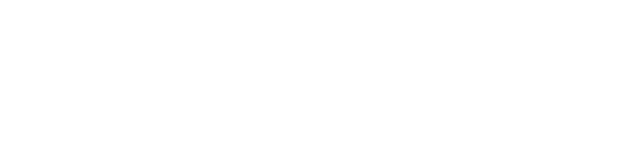
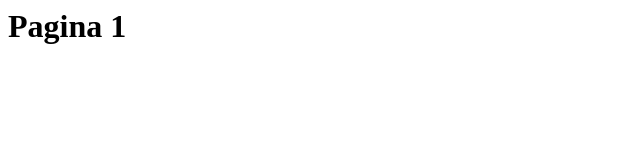
Before and after one commit to rodrigoaraujorosa/curso-git, a plain HTML site: page pagina.html in a window 1280 px wide. Shown: the whole page, without its empty margins (0-640 px from the left). Drawn offline with Linux system fonts and the light colour scheme.

Commit message:
Modificacao pagina 1

```diff
--- a/pagina.html
+++ b/pagina.html
@@ -1,4 +1,6 @@
 <html>
 <head></head>
-<body></body>
+<body>
+    <h1>Pagina 1</h1>
+</body>
 </html>
```
